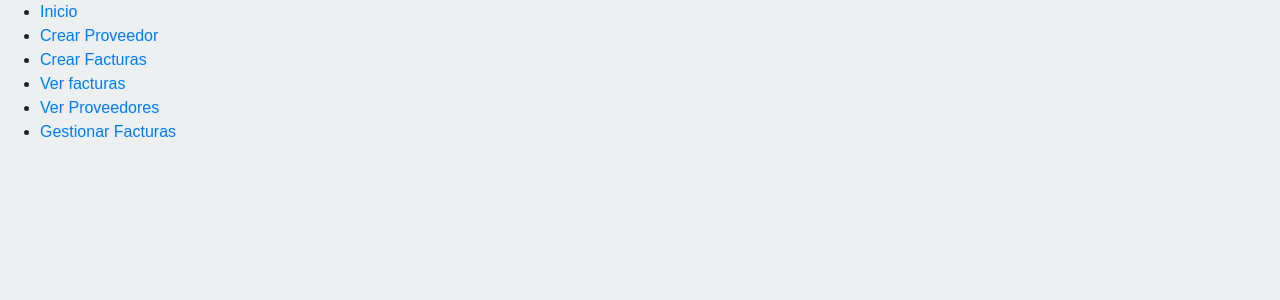
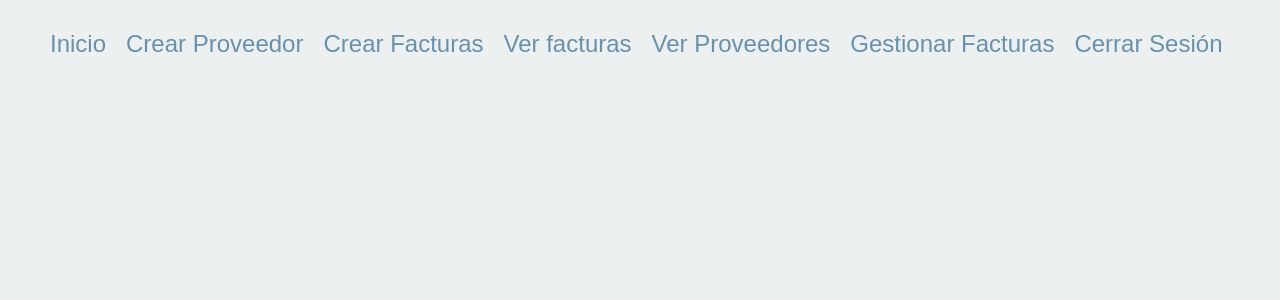
Before and after one commit to CrisitanCoral/controlDeGastosSistemas, a PHP site: page /home.php in a window 1280 px wide. Shown: the top 300 px of the page. Run offline with PHP 8.4, Linux system fonts and the light colour scheme; the visitor is signed in with stand-in values (Sample User, id 1).

Commit message:
Funcion de Login y arreglo de home

```diff
--- a/creacionfac.html
+++ b/creacionfac.html
@@ -49,7 +49,7 @@
 					    </br>
 					    	<div>
 							  	<input type="submit" value="Crear" class="btn btn-primary col-sm-4">
-								<button type="button" onclick=" location.href='index.html' "class="btn btn-secondary col-sm-4">Cancelar</button">
+								<button type="button" onclick=" location.href='home.php' "class="btn btn-secondary col-sm-4">Cancelar</button">
 				  			</div>
 		  	</form>
 		</div>
--- a/creacioprov.html
+++ b/creacioprov.html
@@ -44,7 +44,7 @@
 					    </br>
 					    	<div>
 							  	<input type="submit" value="Crear" class="btn btn-primary col-sm-4">
-								<button type="button" onclick=" location.href='index.html' "class="btn btn-secondary col-sm-4">Cancelar</button">
+								<button type="button" onclick=" location.href='home.php' "class="btn btn-secondary col-sm-4">Cancelar</button">
 				  			</div>
 		  	</form>
 		</div>
--- a/css/styles.css
+++ b/css/styles.css
@@ -41,3 +41,15 @@ body {
     border: 1px solid black;
     background-color: azure;
 }
+
+
+ul li {
+    font-size: 150%;
+    display: inline-block;
+    float: left;
+    padding: 10px;
+  }
+
+ul li a {
+   color: #6991AC;
+  }
--- a/home.php
+++ b/home.php
@@ -37,7 +37,7 @@
           </a>
           <ul>
             <li>
-              <a href="home.html" class="current">
+              <a href="home.php" class="current">
                 Inicio
               </a>
             </li>
@@ -62,8 +62,13 @@
               </a>
             </li>
             <li>
-              <a href="index.html" class="current">
+              <a href="index.php" class="current">
                 Gestionar Facturas
+              </a>
+            </li>
+            <li>
+              <a href="php/cerrar_sesion.php">
+                Cerrar Sesión
               </a>
             </li>
           </ul>
--- a/index.php
+++ b/index.php
@@ -1,3 +1,5 @@
+
+
 <!DOCTYPE html>
 <html>
 <head>
--- /dev/null
+++ b/php/cerrar_sesion.php
@@ -0,0 +1,5 @@
+<?php
+    session_start();
+    session_destroy();
+    header("location: ../index.php");
+?>
```
